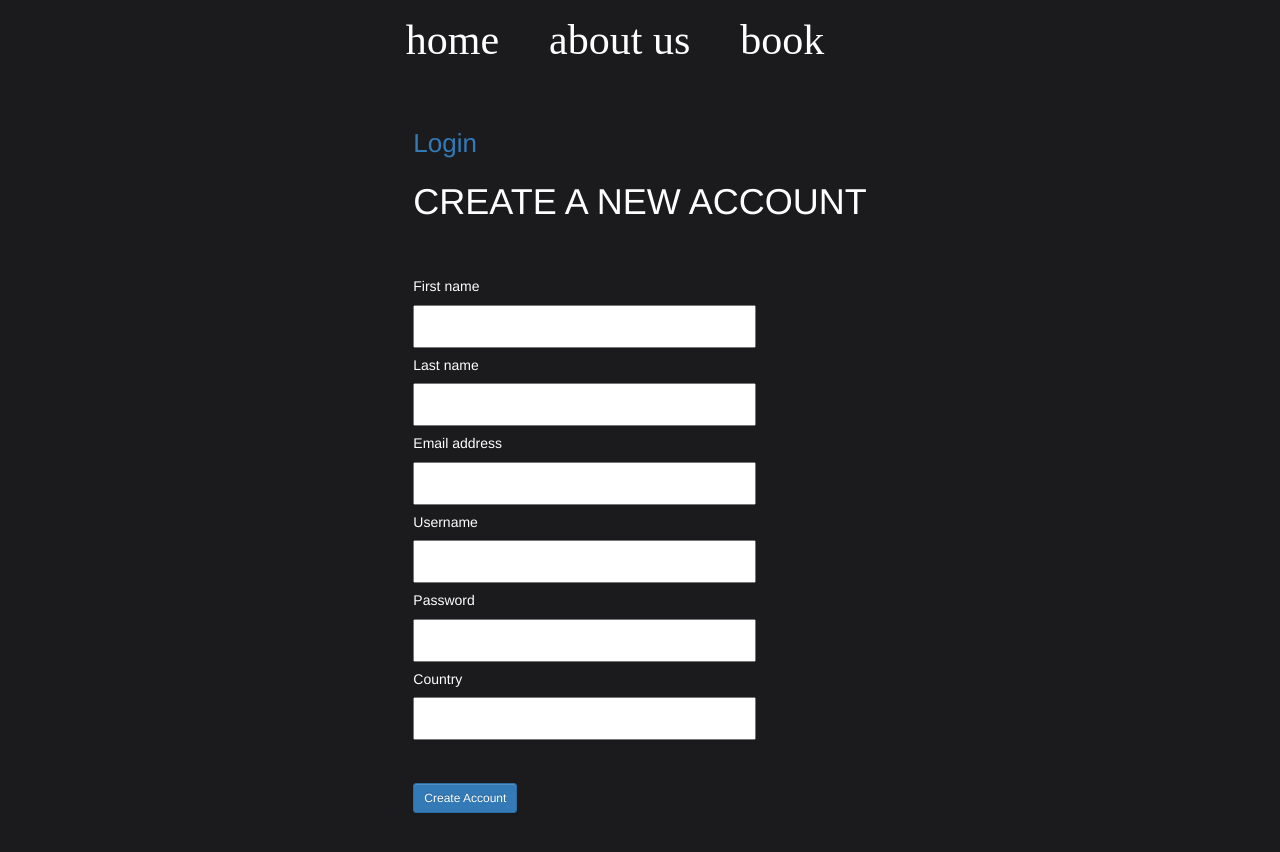
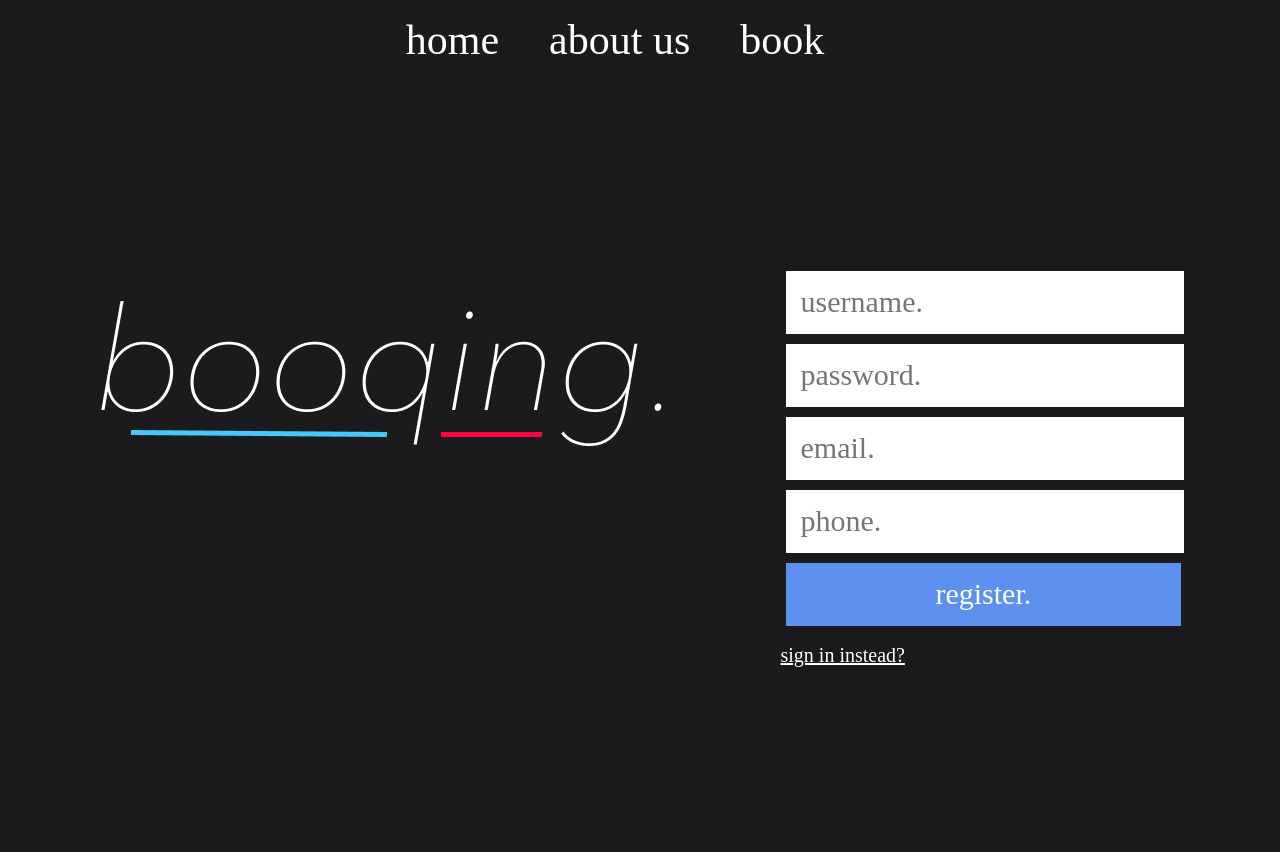
Before and after one commit to RMIT-SEPT/majorproject-9-mon-1530-3, a React (Create React App) app in the folder FrontEnd/: page /register in a window 1280 px wide. Shown: the top 852 px of the page. Built offline with nearby package versions, Linux system fonts and the light colour scheme.

Commit message:
completed sign up and register pages

```diff
--- a/FrontEnd/src/components/indexPage.jsx
+++ b/FrontEnd/src/components/indexPage.jsx
@@ -1,5 +1,5 @@
 import React, { Component } from "react";
-import {userLogin} from "../actions/LoginActions";
+import logo from '../images/logo.png'
 
 class Index extends Component {
   state = {};
@@ -14,26 +14,10 @@ class Index extends Component {
     };
 
     this.state = {isToggleOn: true};
-
-    // this.onChange = this.onChange.bind(this);
-    this.onSubmit = this.onSubmit.bind(this);
   }
 
-  toggle(event) {
-    var signin = document.getElementById("signinBox");
-    var signup = document.getElementById("signupBox");
-
-    if(signin.style.display === "block") {
-      signup.style.display = "none";
-      signin.style.display = "block";
-    } else if (signup.style.display === "block") {
-      signin.style.display = "none";
-      signup.style.display = "block";
-    }
-
-  }
-
-  async onSubmit(event){
+  //SUBMIT EVENT
+  submit(event){
         event.preventDefault();
         const user = {
             "username":this.state.username,
@@ -41,13 +25,6 @@ class Index extends Component {
             "userType":"Customer"
         }
         console.log(user)
-        let valid = await userLogin(user)
-
-        if (valid){
-            console.log("User Found :)")
-        } else{
-            console.log("User Not Found!")
-        }
     }
 
 
@@ -55,30 +32,25 @@ class Index extends Component {
   render() {
     return (
 
-      <div>
-      <div className="signs" id="signinBox">
-        <form onSubmit={this.onSubmit}>
+      <div id="content">
+      <div id="logo"><img src={logo} alt="logo that says the text booqing"></img></div>
+
+      <div className="signs">
+        <form>
         <input className="input" name="username"
-           placeholder="username"
-           value={this.state.username}
-           onChange={this.onChange}
+           placeholder="username."
         />
           <br></br>
         <input className="input" name="password"
-           placeholder="password"
-            type="password"
-            value={this.state.password}
-            onChange={this.onChange}
+           placeholder="password." type="password"
         />
         <br></br>
-        <input className="login" type="submit" value="login." onSubmit={this.onSubmit}/>
-        <button id="signupButton" onClick={this.toggle}>sign up instead?</button>
+        <input className="login" type="submit" value="login." onClick={this.submit}/>
         </form>
+        <a href="/register">sign up instead?</a>
+
       </div>
 
-      <div className="signs" id="signupBox">
-        <p>fat</p>
-      </div>
       </div>
 
     );
--- a/FrontEnd/src/components/signUpPage.jsx
+++ b/FrontEnd/src/components/signUpPage.jsx
@@ -1,28 +1,38 @@
 import React, { Component } from "react";
+import logo from '../images/logo.png'
+
 
 class Register extends Component {
   state = {};
   render() {
     return (
-      <div>
-          <a className="navbar-link" href="/login">Login</a>
-        <h1>CREATE A NEW ACCOUNT</h1>
+      <div id="content">
+      <div id="logo"><img src={logo} alt="logo that says the text booqing"></img></div>
+
+      <div className="signs">
+      <form>
+        <input className="input" name="username"
+           placeholder="username." required
+        />
+          <br></br>
+        <input className="input" name="password"
+           placeholder="password." type="password" required
+        />
         <br></br>
-        <h5>First name</h5>
-        <input class="input" />
-        <h5>Last name</h5>
-        <input class="input"/>
-        <h5>Email address</h5>
-        <input class="input"/>
-        <h5>Username</h5>
-        <input class="input"/>
-        <h5>Password</h5>
-        <input class="input"type="password" />
-        <h5>Country</h5>
-        <input />
+        <input className="input" name="email"
+           placeholder="email." type="email"
+        />
         <br></br>
+        <input className="input" name="phone"
+           placeholder="phone." type="tel"
+        />
         <br></br>
-        <button className="btn btn-primary btn-sm">Create Account</button>
+        <input className="login" type="submit" value="register." onClick={this.submit}/>
+        </form>
+        <a href="/index">sign in instead?</a>
+
+      </div>
+
       </div>
     );
   }
--- a/FrontEnd/src/index.css
+++ b/FrontEnd/src/index.css
@@ -1,3 +1,20 @@
+/**
+ALL DIVS
+**/
+
+#content {
+  display: flex;
+}
+
+/**
+LOGO
+**/
+
+#logo {
+  margin-right: 100px;
+}
+
+
 /**
 SIGNIN BOX/SIGNUP BOX
 **/
@@ -22,17 +39,11 @@ SIGNIN BOX/SIGNUP BOX
   width: 97%;
 }
 
-.signs button {
+.signs a {
   font-size: 20px;
   color: white;
   background: transparent;
-  border: none;
   text-decoration: underline;
-  text-align: left;
-}
-
-#signupBox {
-  display: none;
 }
 
 /**
```
Also changed, not shown: FrontEnd/src/images/logo.png (added).
